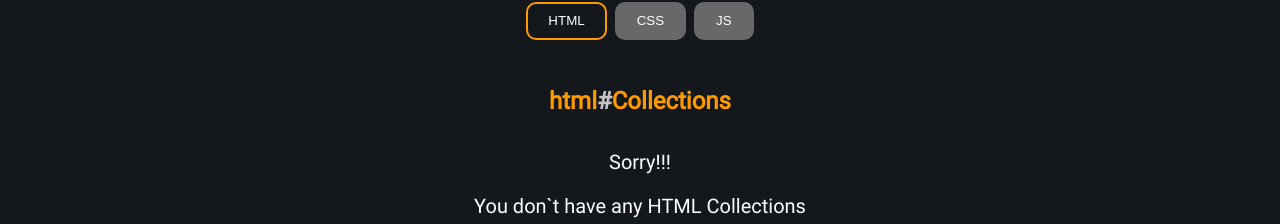
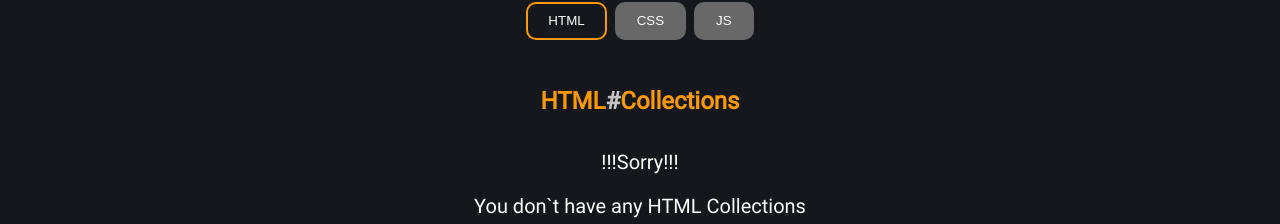
Before and after one commit to RickKollenbroich93/CodeCards, a React (Vite) app: page /collections in a window 1280 px wide. Shown: the part 127-351 px from the top of the page. Built offline with nearby package versions, Linux system fonts and the light colour scheme.

Commit message:
💄 Add an toUpperCase for better look

```diff
--- a/src/app/pages/Collections/Collections.tsx
+++ b/src/app/pages/Collections/Collections.tsx
@@ -85,7 +85,7 @@ export default function Collections(): JSX.Element {
         <TagGroup className={styles.tagGroupPos} tagList={tagLanguageList} />
       </section>
       <SubHeader className={styles.headerPos}>
-        {selectedLanguage}
+        {selectedLanguage.toUpperCase()}
         <HeaderSpacer className={styles.headerSpacer} />
         Collections
       </SubHeader>
@@ -98,7 +98,7 @@ export default function Collections(): JSX.Element {
         )}
         {filteredCollections.length === 0 && (
           <div className={styles.noCollections}>
-            <p>Sorry!!!</p>
+            <p>!!!Sorry!!!</p>
             <p>
               You don`t have any {selectedLanguage.toUpperCase()} Collections
             </p>
```
